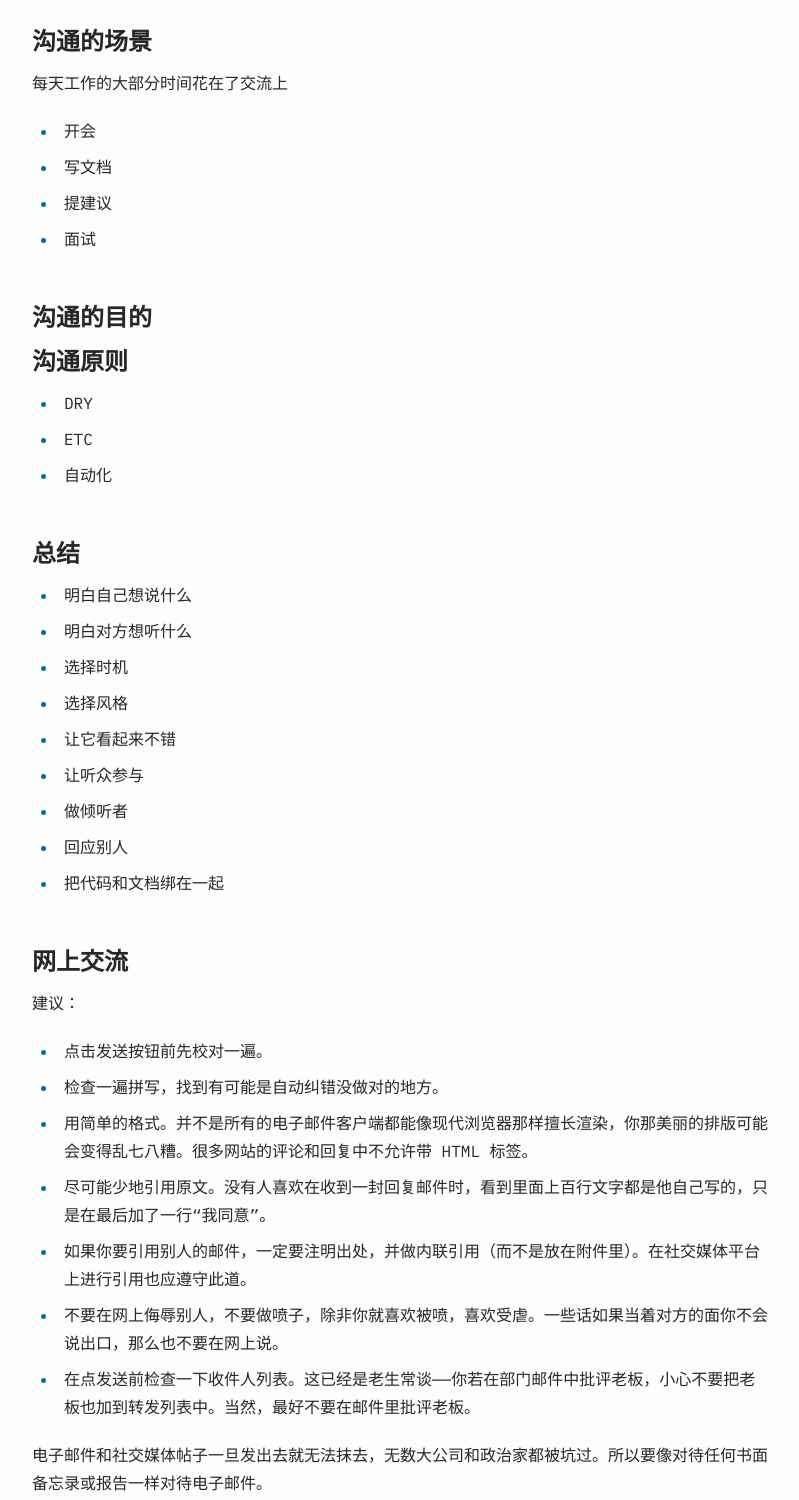
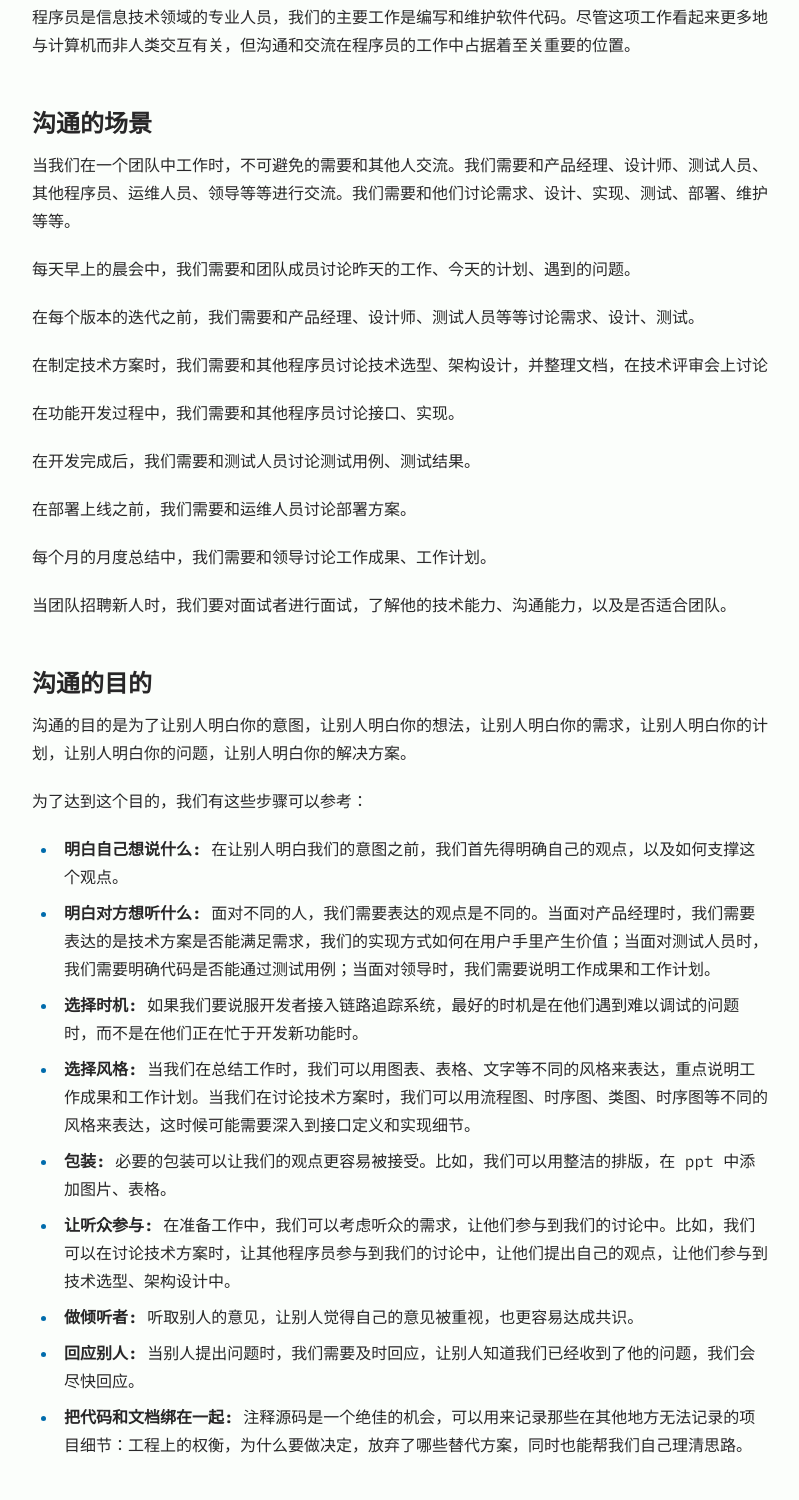
Before and after one commit to tsonglew/tsonglew.github.io, an Astro site: page /posts/programmers-communication in a window 1280 px wide. Shown: the part 456-1956 px from the top of the page, without its empty margins (240-1039 px from the left). Built offline with nearby package versions, Linux system fonts and the light colour scheme; Astro itself is replaced by a stand-in of ours; some packages are replaced by stand-ins of ours.

Commit message:
feat: [blog] programmers-communication section target

```diff
--- a/src/content/blog/programmers-communication.md
+++ b/src/content/blog/programmers-communication.md
@@ -1,7 +1,7 @@
 ---
 author: Tsong Lew
 pubDatetime: 2024-03-11T22:34:00.000+08:00
-modDatetime: 2024-03-11T22:34:00.000+08:00
+modDatetime: 2024-03-15T22:15:00.000+08:00
 title: 程序员的沟通
 slug: programmers-communication
 featured: false
@@ -15,16 +15,43 @@ description: ""
 
 > 把你的母语看成另一门编程语言。
 
+程序员是信息技术领域的专业人员，我们的主要工作是编写和维护软件代码。尽管这项工作看起来更多地与计算机而非人类交互有关，但沟通和交流在程序员的工作中占据着至关重要的位置。
+
 ## 沟通的场景
 
-每天工作的大部分时间花在了交流上
+当我们在一个团队中工作时，不可避免的需要和其他人交流。我们需要和产品经理、设计师、测试人员、其他程序员、运维人员、领导等等进行交流。我们需要和他们讨论需求、设计、实现、测试、部署、维护等等。
 
-* 开会
-* 写文档
-* 提建议
-* 面试
+每天早上的晨会中，我们需要和团队成员讨论昨天的工作、今天的计划、遇到的问题。
+
+在每个版本的迭代之前，我们需要和产品经理、设计师、测试人员等等讨论需求、设计、测试。
+
+在制定技术方案时，我们需要和其他程序员讨论技术选型、架构设计，并整理文档，在技术评审会上讨论
+
+在功能开发过程中，我们需要和其他程序员讨论接口、实现。
+
+在开发完成后，我们需要和测试人员讨论测试用例、测试结果。
+
+在部署上线之前，我们需要和运维人员讨论部署方案。
+
+每个月的月度总结中，我们需要和领导讨论工作成果、工作计划。
+
+当团队招聘新人时，我们要对面试者进行面试，了解他的技术能力、沟通能力，以及是否适合团队。
 
 ## 沟通的目的
+
+沟通的目的是为了让别人明白你的意图，让别人明白你的想法，让别人明白你的需求，让别人明白你的计划，让别人明白你的问题，让别人明白你的解决方案。
+
+为了达到这个目的，我们有这些步骤可以参考：
+
+* **明白自己想说什么:** 在让别人明白我们的意图之前，我们首先得明确自己的观点，以及如何支撑这个观点。
+* **明白对方想听什么:** 面对不同的人，我们需要表达的观点是不同的。当面对产品经理时，我们需要表达的是技术方案是否能满足需求，我们的实现方式如何在用户手里产生价值；当面对测试人员时，我们需要明确代码是否能通过测试用例；当面对领导时，我们需要说明工作成果和工作计划。
+* **选择时机:** 如果我们要说服开发者接入链路追踪系统，最好的时机是在他们遇到难以调试的问题时，而不是在他们正在忙于开发新功能时。
+* **选择风格:** 当我们在总结工作时，我们可以用图表、表格、文字等不同的风格来表达，重点说明工作成果和工作计划。当我们在讨论技术方案时，我们可以用流程图、时序图、类图、时序图等不同的风格来表达，这时候可能需要深入到接口定义和实现细节。
+* **包装:** 必要的包装可以让我们的观点更容易被接受。比如，我们可以用整洁的排版，在 ppt 中添加图片、表格。
+* **让听众参与:** 在准备工作中，我们可以考虑听众的需求，让他们参与到我们的讨论中。比如，我们可以在讨论技术方案时，让其他程序员参与到我们的讨论中，让他们提出自己的观点，让他们参与到技术选型、架构设计中。
+* **做倾听者:** 听取别人的意见，让别人觉得自己的意见被重视，也更容易达成共识。
+* **回应别人:** 当别人提出问题时，我们需要及时回应，让别人知道我们已经收到了他的问题，我们会尽快回应。
+* **把代码和文档绑在一起:** 注释源码是一个绝佳的机会，可以用来记录那些在其他地方无法记录的项目细节：工程上的权衡，为什么要做决定，放弃了哪些替代方案，同时也能帮我们自己理清思路。
 
 ## 沟通原则
 
@@ -33,16 +60,6 @@ description: ""
 * 自动化
 
 ## 总结
-
-* 明白自己想说什么
-* 明白对方想听什么
-* 选择时机
-* 选择风格
-* 让它看起来不错
-* 让听众参与
-* 做倾听者
-* 回应别人
-* 把代码和文档绑在一起
 
 ## 网上交流
 
```
